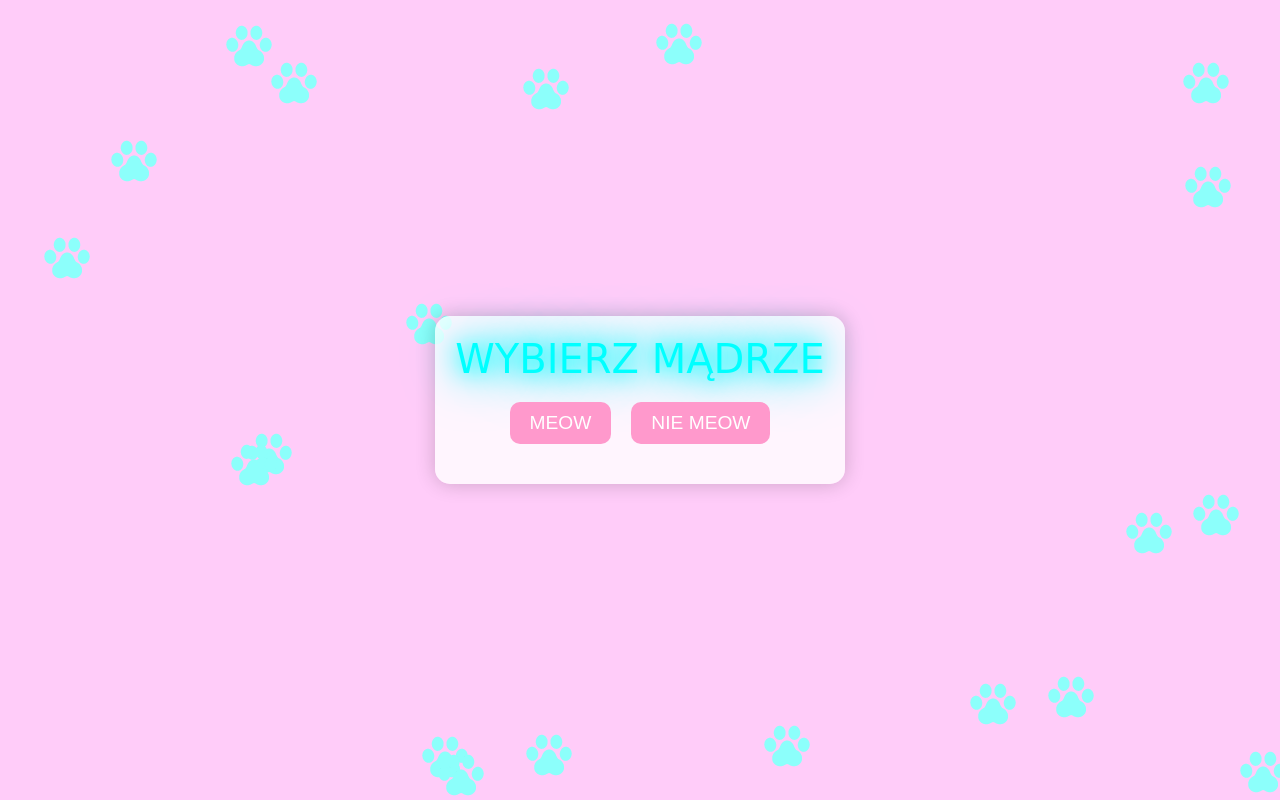
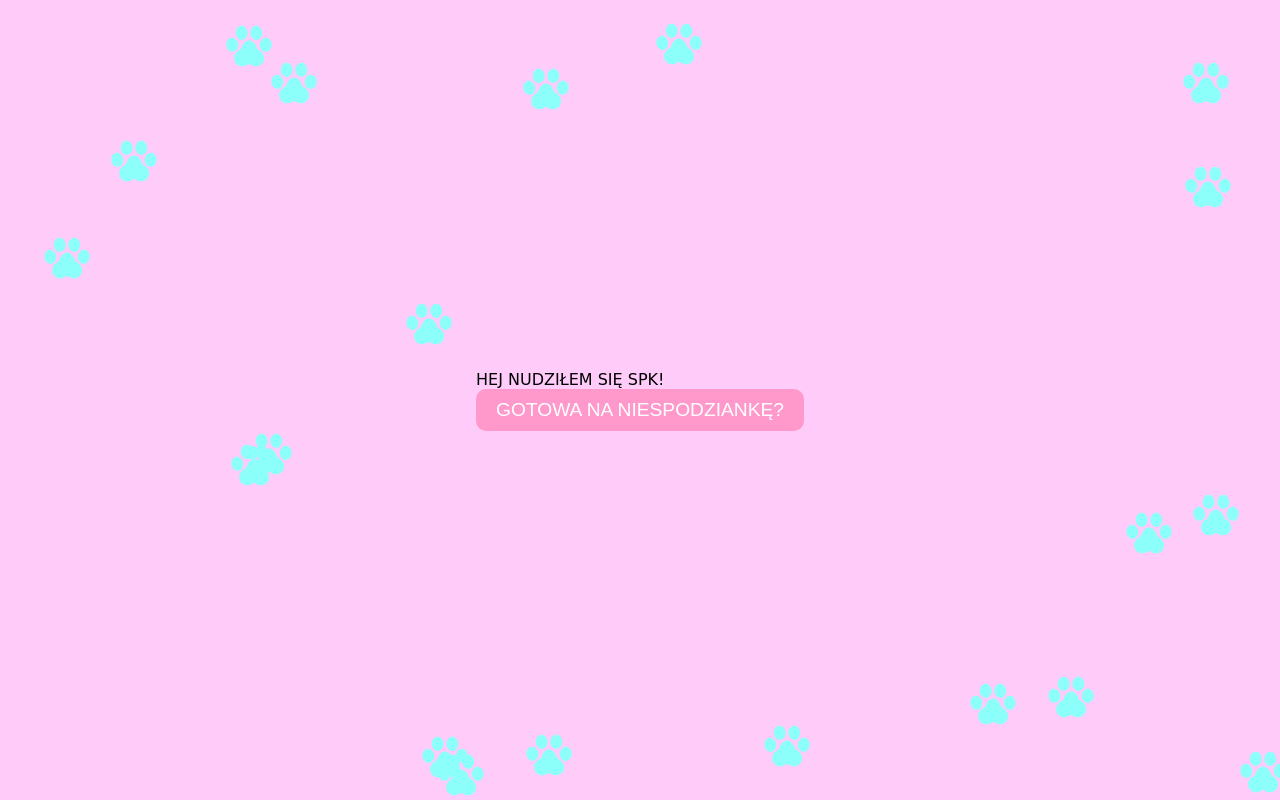
Before and after one commit to pourupthisshit/amelka, a plain HTML site: page index.html in a window 1280 px wide. Drawn offline with Linux system fonts and the light colour scheme.

Commit message:
Update index.html

```diff
--- a/index.html
+++ b/index.html
@@ -7,7 +7,14 @@
     <link rel="stylesheet" href="styles.css">
 </head>
 <body>
-    <div class="container">
+    <!-- Czarny ekran startowy -->
+    <div id="startScreen">
+        <div class="start-text">HEJ NUDZIŁEM SIĘ SPK!</div>
+        <button id="startButton">GOTOWA NA NIESPODZIANKĘ?</button>
+    </div>
+
+    <!-- Główna zawartość strony -->
+    <div class="container" id="mainContent" style="display: none;">
         <div class="neon-text">WYBIERZ MĄDRZE</div>
         <div class="buttons">
             <button id="meowBtn">MEOW</button>
@@ -15,10 +22,13 @@
         </div>
         <div id="imageContainer"></div>
     </div>
+
+    <!-- Muzyka w tle -->
     <audio id="backgroundMusic" loop>
         <source src="MEOWMEOW.mp3" type="audio/mpeg">
         Twoja przeglądarka nie obsługuje elementu audio.
     </audio>
+
     <script src="script.js"></script>
 </body>
 </html>
```
